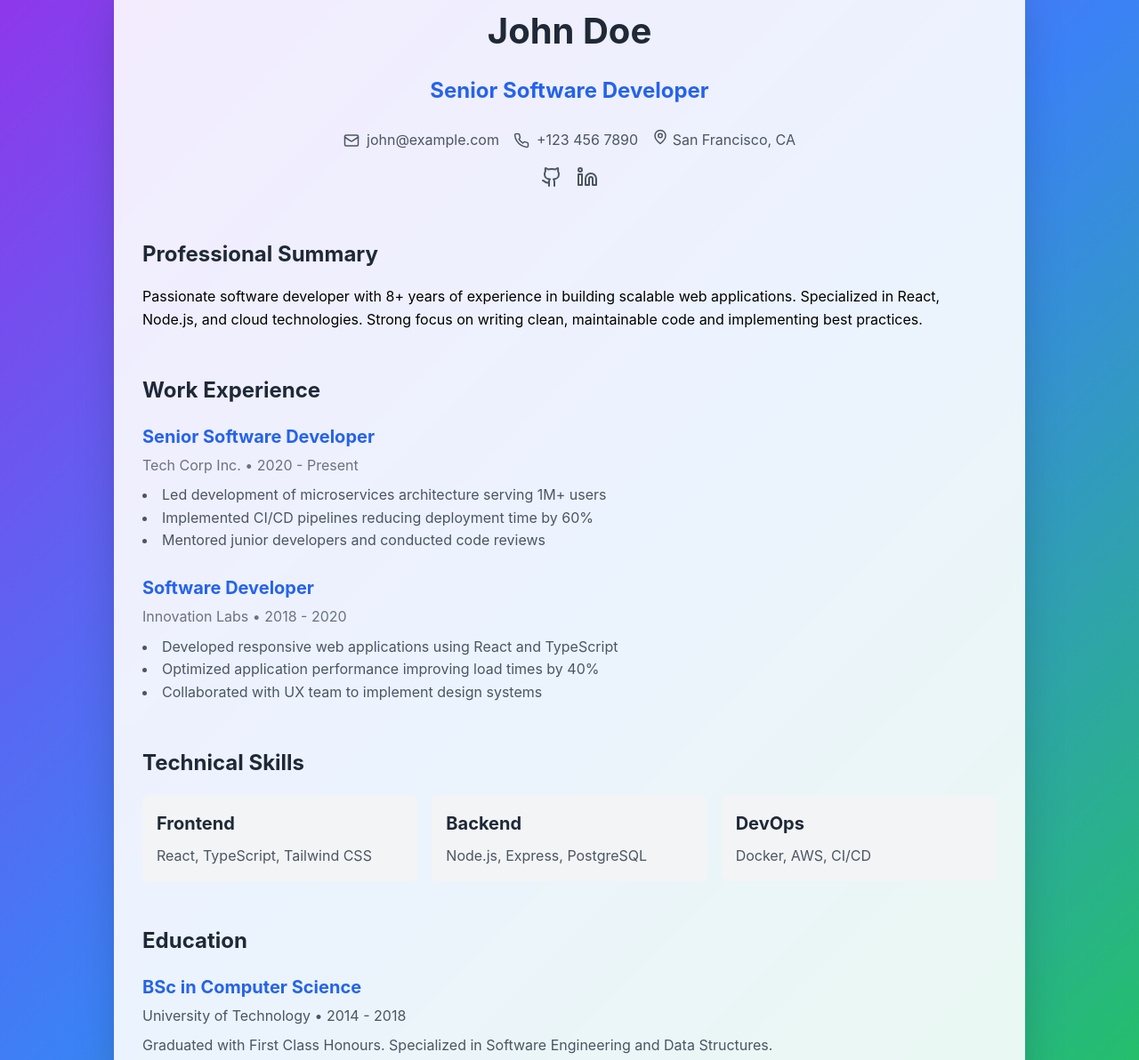
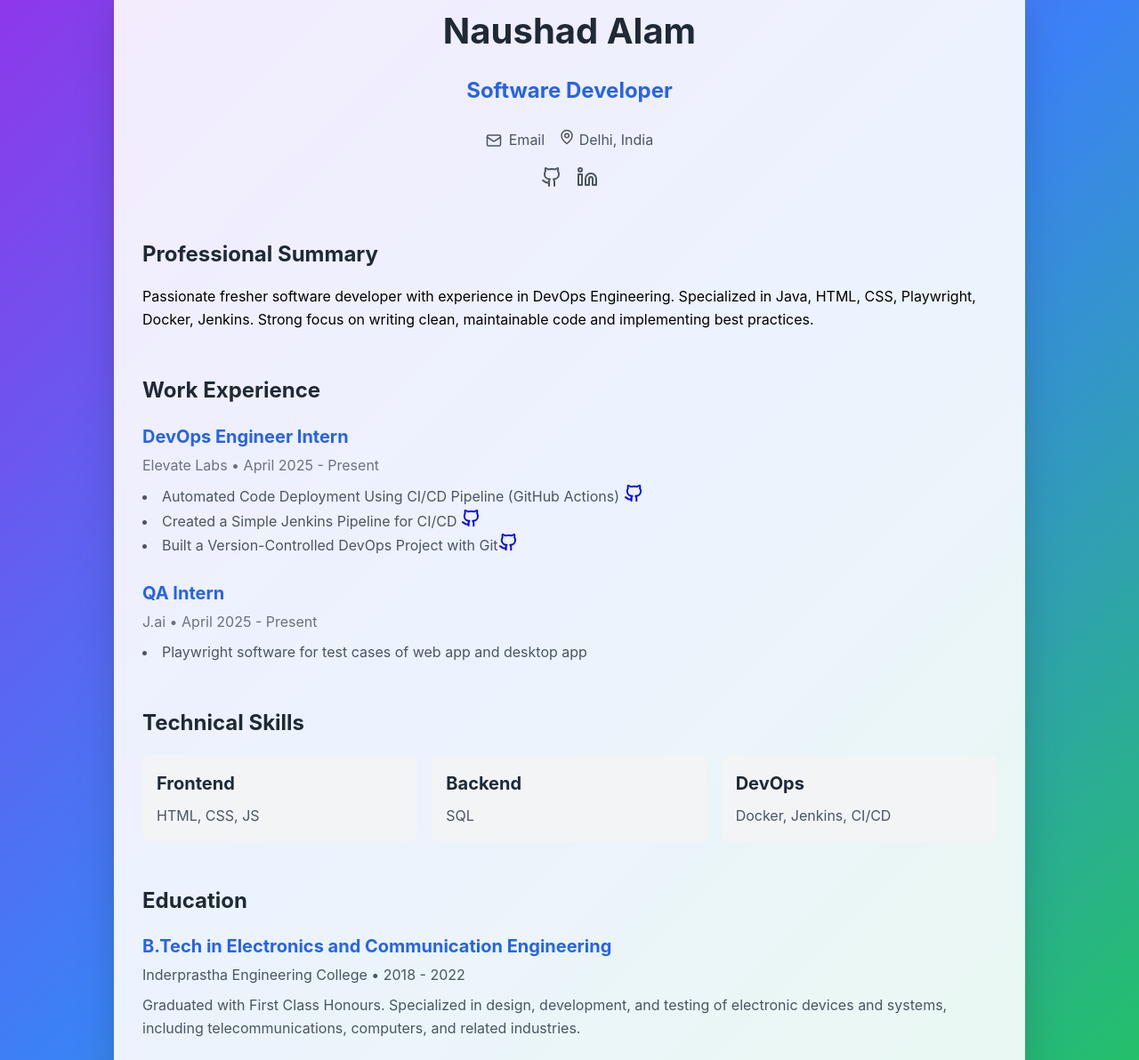
Before and after one commit to nashdev97/Naushad_Alam, a plain HTML site: page index.html in a window 1280 px wide. Shown: the part 77-1269 px from the top of the page at 89% size. Drawn offline with Linux system fonts and the light colour scheme.

Commit message:
update portfolio

```diff
--- a/index.html
+++ b/index.html
@@ -15,34 +15,30 @@
 
     <link rel="icon" type="image/svg+xml" href="/vite.svg" />
     <link rel="stylesheet" href="styles.css">
-    <title>Professional CV - Software Developer</title>
+    <title>Naushad Alam - Software Developer</title>
   </head>
   <body>
     <div class="container">
       <div class="cv-card">
         <!-- Header Section -->
         <header>
-          <h1>John Doe</h1>
-          <h2>Senior Software Developer</h2>
+          <h1>Naushad Alam</h1>
+          <h2>Software Developer</h2>
           <div class="contact-info">
-            <a href="mailto:john@example.com">
+            <a href="mailto:nash.dev97@gmail.com">
               <svg width="18" height="18" viewBox="0 0 24 24" fill="none" stroke="currentColor" stroke-width="2" stroke-linecap="round" stroke-linejoin="round"><rect width="20" height="16" x="2" y="4" rx="2"/><path d="m22 7-8.97 5.7a1.94 1.94 0 0 1-2.06 0L2 7"/></svg>
-              john@example.com
-            </a>
-            <a href="tel:+1234567890">
-              <svg width="18" height="18" viewBox="0 0 24 24" fill="none" stroke="currentColor" stroke-width="2" stroke-linecap="round" stroke-linejoin="round"><path d="M22 16.92v3a2 2 0 0 1-2.18 2 19.79 19.79 0 0 1-8.63-3.07 19.5 19.5 0 0 1-6-6 19.79 19.79 0 0 1-3.07-8.67A2 2 0 0 1 4.11 2h3a2 2 0 0 1 2 1.72 12.84 12.84 0 0 0 .7 2.81 2 2 0 0 1-.45 2.11L8.09 9.91a16 16 0 0 0 6 6l1.27-1.27a2 2 0 0 1 2.11-.45 12.84 12.84 0 0 0 2.81.7A2 2 0 0 1 22 16.92z"/></svg>
-              +123 456 7890
+              Email
             </a>
             <span>
               <svg width="18" height="18" viewBox="0 0 24 24" fill="none" stroke="currentColor" stroke-width="2" stroke-linecap="round" stroke-linejoin="round"><path d="M20 10c0 6-8 12-8 12s-8-6-8-12a8 8 0 0 1 16 0Z"/><circle cx="12" cy="10" r="3"/></svg>
-              San Francisco, CA
+              Delhi, India
             </span>
           </div>
           <div class="social-links">
-            <a href="https://github.com">
+            <a href="https://github.com/nashdev97">
               <svg width="24" height="24" viewBox="0 0 24 24" fill="none" stroke="currentColor" stroke-width="2" stroke-linecap="round" stroke-linejoin="round"><path d="M15 22v-4a4.8 4.8 0 0 0-1-3.5c3 0 6-2 6-5.5.08-1.25-.27-2.48-1-3.5.28-1.15.28-2.35 0-3.5 0 0-1 0-3 1.5-2.64-.5-5.36-.5-8 0C6 2 5 2 5 2c-.3 1.15-.3 2.35 0 3.5A5.403 5.403 0 0 0 4 9c0 3.5 3 5.5 6 5.5-.39.49-.68 1.05-.85 1.65-.17.6-.22 1.23-.15 1.85v4"/><path d="M9 18c-4.51 2-5-2-7-2"/></svg>
             </a>
-            <a href="https://linkedin.com">
+            <a href="https://www.linkedin.com/in/nashdev97/">
               <svg width="24" height="24" viewBox="0 0 24 24" fill="none" stroke="currentColor" stroke-width="2" stroke-linecap="round" stroke-linejoin="round"><path d="M16 8a6 6 0 0 1 6 6v7h-4v-7a2 2 0 0 0-2-2 2 2 0 0 0-2 2v7h-4v-7a6 6 0 0 1 6-6z"/><rect width="4" height="12" x="2" y="9"/><circle cx="4" cy="4" r="2"/></svg>
             </a>
           </div>
@@ -52,8 +48,8 @@
         <section>
           <h3>Professional Summary</h3>
           <p>
-            Passionate software developer with 8+ years of experience in building scalable web applications.
-            Specialized in React, Node.js, and cloud technologies. Strong focus on writing clean, maintainable
+            Passionate  fresher software developer with experience in DevOps Engineering.
+            Specialized in Java, HTML, CSS, Playwright, Docker, Jenkins. Strong focus on writing clean, maintainable
             code and implementing best practices.
           </p>
         </section>
@@ -62,21 +58,19 @@
         <section>
           <h3>Work Experience</h3>
           <div class="experience-item">
-            <h4>Senior Software Developer</h4>
-            <p class="company-date">Tech Corp Inc. • 2020 - Present</p>
+            <h4>DevOps Engineer Intern</h4>
+            <p class="company-date">Elevate Labs • April 2025 - Present</p>
             <ul>
-              <li>Led development of microservices architecture serving 1M+ users</li>
-              <li>Implemented CI/CD pipelines reducing deployment time by 60%</li>
-              <li>Mentored junior developers and conducted code reviews</li>
+              <li>Automated Code Deployment Using CI/CD Pipeline (GitHub Actions) <a href="https://github.com/nashdev97/nodejs-demo-app"><svg width="20" height="20" viewBox="0 0 21 21" fill="none" stroke="currentColor" stroke-width="2" stroke-linecap="round" stroke-linejoin="round"><path d="M15 22v-4a4.8 4.8 0 0 0-1-3.5c3 0 6-2 6-5.5.08-1.25-.27-2.48-1-3.5.28-1.15.28-2.35 0-3.5 0 0-1 0-3 1.5-2.64-.5-5.36-.5-8 0C6 2 5 2 5 2c-.3 1.15-.3 2.35 0 3.5A5.403 5.403 0 0 0 4 9c0 3.5 3 5.5 6 5.5-.39.49-.68 1.05-.85 1.65-.17.6-.22 1.23-.15 1.85v4"/><path d="M9 18c-4.51 2-5-2-7-2"/></svg></a></li>
+              <li>Created a Simple Jenkins Pipeline for CI/CD <a href="https://github.com/nashdev97/jenkins-demo"><svg width="20" height="20" viewBox="0 0 21 21" fill="none" stroke="currentColor" stroke-width="2" stroke-linecap="round" stroke-linejoin="round"><path d="M15 22v-4a4.8 4.8 0 0 0-1-3.5c3 0 6-2 6-5.5.08-1.25-.27-2.48-1-3.5.28-1.15.28-2.35 0-3.5 0 0-1 0-3 1.5-2.64-.5-5.36-.5-8 0C6 2 5 2 5 2c-.3 1.15-.3 2.35 0 3.5A5.403 5.403 0 0 0 4 9c0 3.5 3 5.5 6 5.5-.39.49-.68 1.05-.85 1.65-.17.6-.22 1.23-.15 1.85v4"/><path d="M9 18c-4.51 2-5-2-7-2"/></svg></a></li>
+              <li>Built a Version-Controlled DevOps Project with Git<a href="https://github.com/nashdev97/git-workflow"><svg width="20" height="20" viewBox="0 0 21 21" fill="none" stroke="currentColor" stroke-width="2" stroke-linecap="round" stroke-linejoin="round"><path d="M15 22v-4a4.8 4.8 0 0 0-1-3.5c3 0 6-2 6-5.5.08-1.25-.27-2.48-1-3.5.28-1.15.28-2.35 0-3.5 0 0-1 0-3 1.5-2.64-.5-5.36-.5-8 0C6 2 5 2 5 2c-.3 1.15-.3 2.35 0 3.5A5.403 5.403 0 0 0 4 9c0 3.5 3 5.5 6 5.5-.39.49-.68 1.05-.85 1.65-.17.6-.22 1.23-.15 1.85v4"/><path d="M9 18c-4.51 2-5-2-7-2"/></svg></a></li>
             </ul>
           </div>
           <div class="experience-item">
-            <h4>Software Developer</h4>
-            <p class="company-date">Innovation Labs • 2018 - 2020</p>
+            <h4>QA Intern</h4>
+            <p class="company-date">J.ai • April 2025 - Present</p>
             <ul>
-              <li>Developed responsive web applications using React and TypeScript</li>
-              <li>Optimized application performance improving load times by 40%</li>
-              <li>Collaborated with UX team to implement design systems</li>
+              <li>Playwright software for test cases of web app and desktop app</li>
             </ul>
           </div>
         </section>
@@ -87,15 +81,15 @@
           <div class="skills-grid">
             <div class="skill-card">
               <h4>Frontend</h4>
-              <p>React, TypeScript, Tailwind CSS</p>
+              <p>HTML, CSS, JS</p>
             </div>
             <div class="skill-card">
               <h4>Backend</h4>
-              <p>Node.js, Express, PostgreSQL</p>
+              <p>SQL</p>
             </div>
             <div class="skill-card">
               <h4>DevOps</h4>
-              <p>Docker, AWS, CI/CD</p>
+              <p>Docker, Jenkins, CI/CD</p>
             </div>
           </div>
         </section>
@@ -104,10 +98,10 @@
         <section>
           <h3>Education</h3>
           <div class="education-details">
-            <h4>BSc in Computer Science</h4>
-            <p class="company-date">University of Technology • 2014 - 2018</p>
+            <h4>B.Tech in Electronics and Communication Engineering </h4>
+            <p class="company-date">Inderprastha Engineering College • 2018 - 2022</p>
             <p>
-              Graduated with First Class Honours. Specialized in Software Engineering and Data Structures.
+              Graduated with First Class Honours. Specialized in  design, development, and testing of electronic devices and systems, including telecommunications, computers, and related industries.
             </p>
           </div>
         </section>
```
